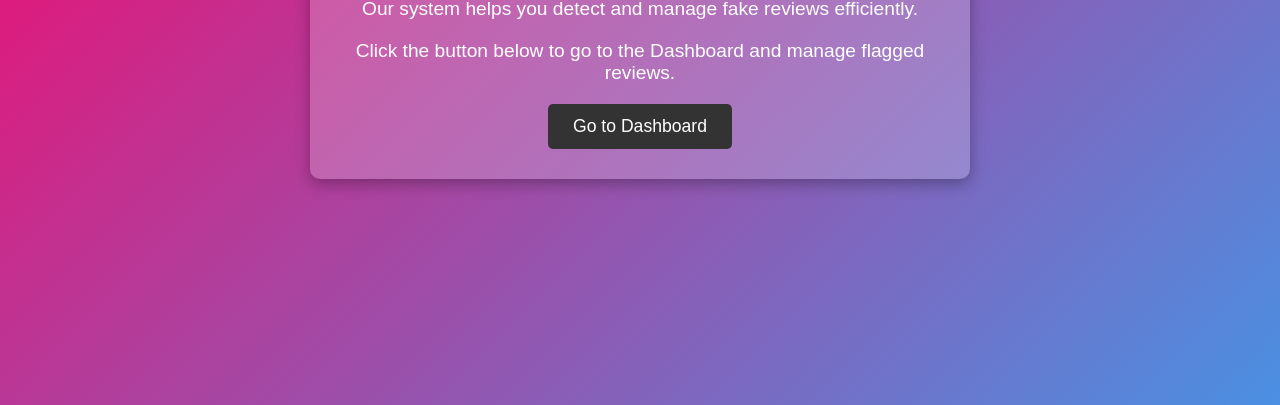
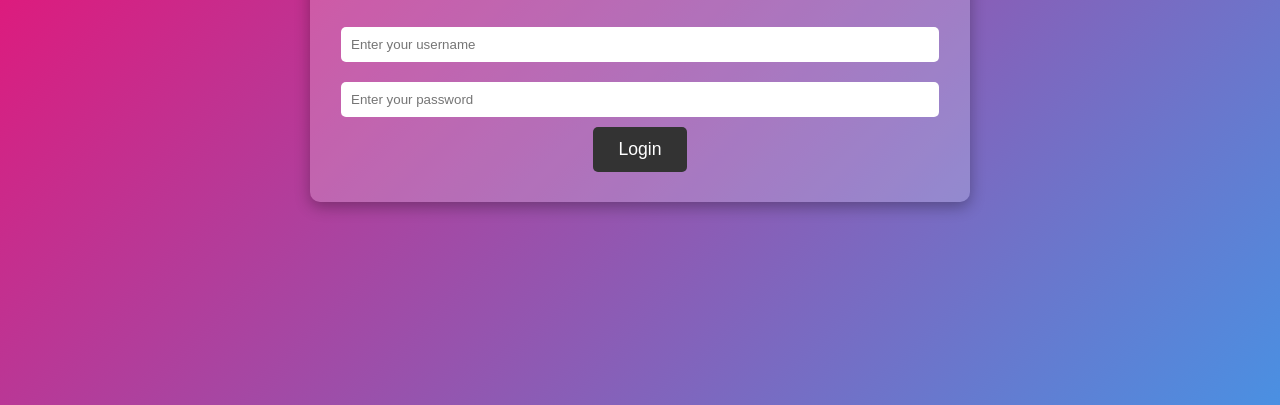
Before and after one commit to Nadiminti02/Fake-Review--Monitoring, a plain HTML site: page index.html in a window 1280 px wide. Shown: the part 395-800 px from the top of the page. Drawn offline with Linux system fonts and the light colour scheme.

Commit message:
Update index.html

```diff
--- a/index.html
+++ b/index.html
@@ -41,7 +41,7 @@
         }
 
         /* Button styling */
-        a {
+        a, button {
             text-decoration: none;
             padding: 12px 25px;
             background-color: #333;
@@ -49,10 +49,24 @@
             border-radius: 5px;
             font-size: 1.1rem;
             display: inline-block;
+            cursor: pointer;
+            border: none;
         }
 
-        a:hover {
+        a:hover, button:hover {
             background-color: #555;
+        }
+
+        /* Form styling */
+        form {
+            margin-top: 20px;
+        }
+        input {
+            padding: 10px;
+            margin: 10px 0;
+            border: none;
+            border-radius: 5px;
+            width: calc(100% - 22px);
         }
     </style>
 </head>
@@ -60,8 +74,35 @@
     <div class="container">
         <h1>Welcome to the Fake Review Monitoring System</h1>
         <p>Our system helps you detect and manage fake reviews efficiently.</p>
-        <p>Click the button below to go to the Dashboard and manage flagged reviews.</p>
-        <a href="dashboard.html">Go to Dashboard</a>
+        <form onsubmit="login(); return false;">
+            <input type="text" id="username" placeholder="Enter your username" required>
+            <input type="password" id="password" placeholder="Enter your password" required>
+            <button type="submit">Login</button>
+        </form>
     </div>
+
+    <script>
+        function login() {
+            const username = document.getElementById("username").value;
+            const password = document.getElementById("password").value;
+
+            fetch("http://127.0.0.1:5000/login", {
+                method: "POST",
+                headers: { "Content-Type": "application/json" },
+                body: JSON.stringify({ username, password }),
+            })
+                .then((response) => response.json())
+                .then((data) => {
+                    if (data.role === "admin") {
+                        window.location.href = "admin-dashboard.html";
+                    } else if (data.role === "reviewer") {
+                        window.location.href = "reviewer-dashboard.html";
+                    } else {
+                        alert(data.message);
+                    }
+                })
+                .catch((error) => console.error("Error:", error));
+        }
+    </script>
 </body>
 </html>
```
